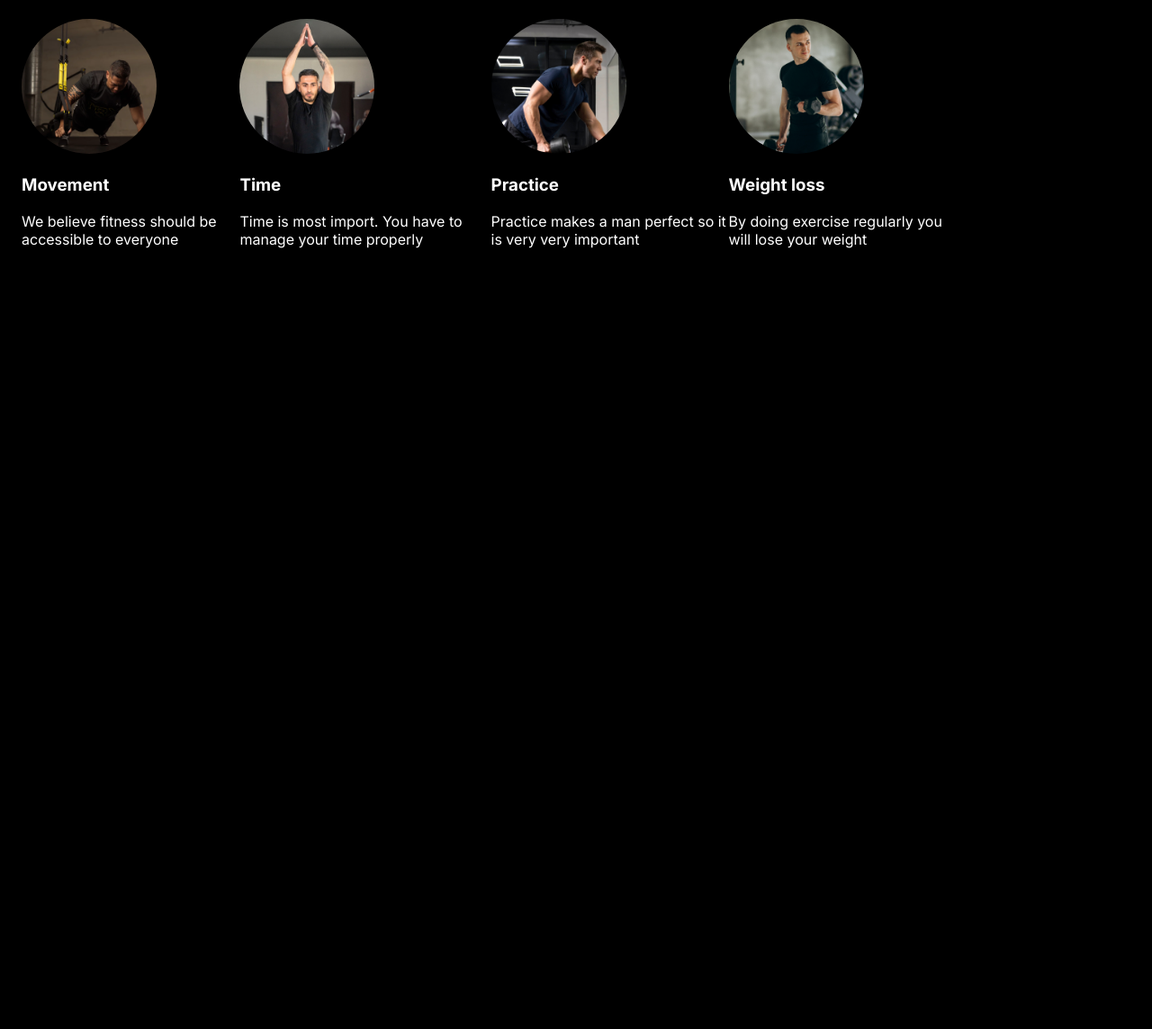
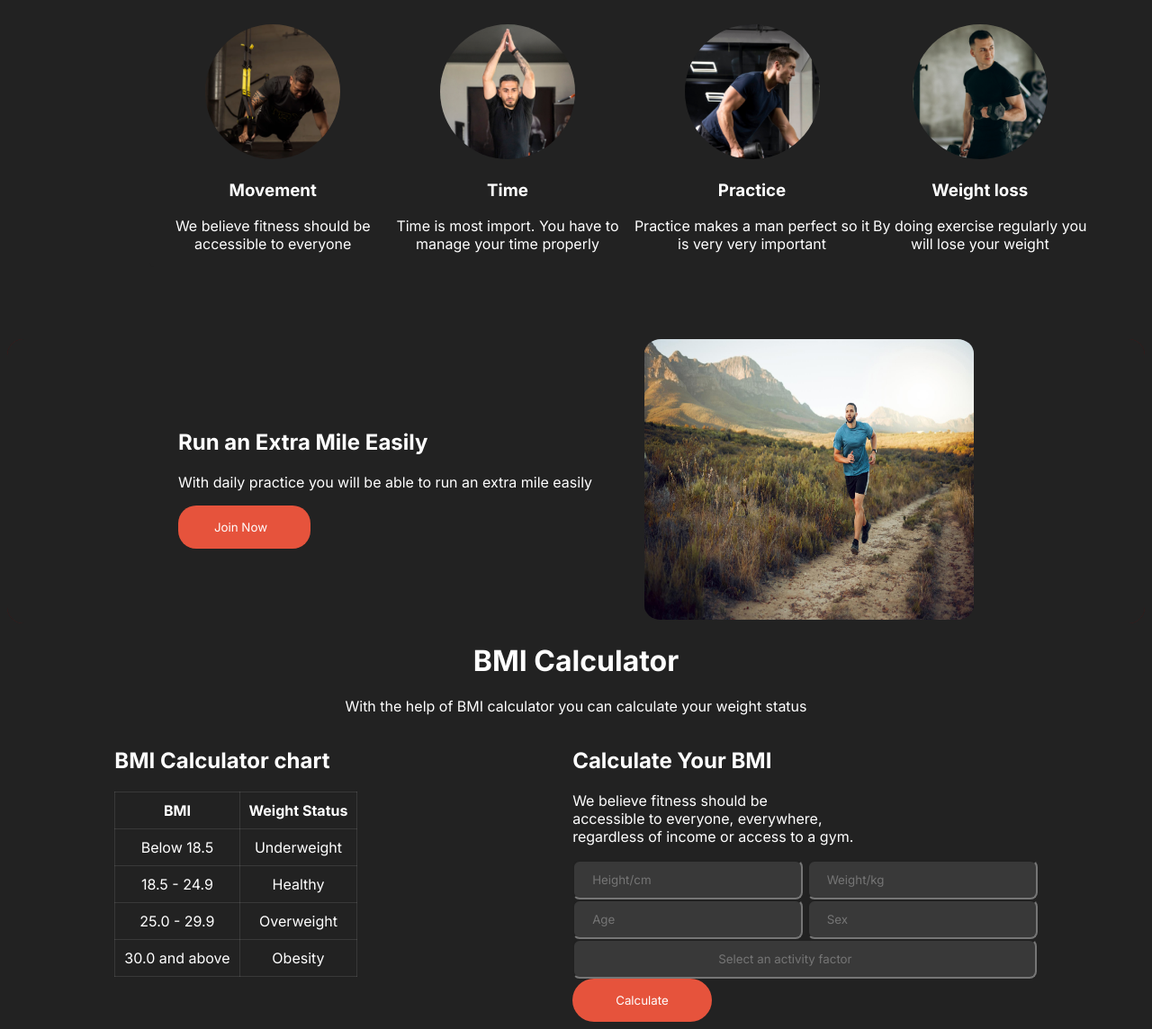
Before and after one commit to rezaulHassan/fitness-website, a plain HTML site: page index.html in a window 1280 px wide. Shown: the part 1018-2162 px from the top of the page at 90% size. Before the commit the page ends 1318 px from the top, so only its background shows below. Drawn offline with Linux system fonts and the light colour scheme.

Commit message:
added BMI calculator

```diff
--- a/index.html
+++ b/index.html
@@ -8,17 +8,17 @@
 </head>
 <body>
 
-    <header>
+    <header class="header">
         <nav>
             <div class="nav-parents-div">
                 <div class="nav-heading">
                     <h1 style="color: red; ;"><i>Fitness</i></h1>
                 </div>
                 <div class="nav-anchor">
-                    <a id="home"href="">Home</a>
-                    <a href="">Service</a>
-                    <a href="">Contact</a>
-                    <a href="">About</a>
+                    <a id="home"href="" style="border: none; padding: 8px 20px 8px 20px;">Home</a>
+                    <a href="" style="border: none;">Service</a>
+                    <a href="" style="border: none;">Contact</a>
+                    <a href="" style="border: none;">About</a>
                 </div>
                 <div id="humburger"><a ><img src="images/menu.png" width="20px" alt=""></a></div>
             </div>
@@ -29,7 +29,7 @@
 <h1 id="hero-h1" >Get body in <i>shape</i> & stay healthy</h1>
 <p style="color: aliceblue;">A huge selection of health and <br>
      fitness content, healthy recipes and transformation stories to help you get fit and stay fit!</p>
-<button id="join-club">Join Club Now!</button>
+<button class="join-club">Join Club Now!</button>
 <button id="download-app">Download App</button>
     </div>
     <div class="hero-img">
@@ -78,6 +78,84 @@
                 </div>
             </div>
         </section>
+        <!-- section Run an Extra
+Mile Easily -->
+<section class="run-an-extra-mile">
+    <div class="run-an-extra-mile-parents-div">
+<div style="margin-top: 5rem; color: white; border: none;" class="run-an-extra-mile-container-div">
+<h2 >Run an Extra
+    Mile Easily</h2>
+    <p >
+        With daily practice  you will be able to run an extra mile easily
+    </p>
+    <button style="border-radius: 20px ; color: white;
+
+    background:rgb(230, 83, 60); padding: 16px 48px 16px 40px; border: none;">Join Now</button>
+</div>
+<div class="run-an-extra-mile-img-div">
+    <img src="images/run.jpg" alt="" class="run-img">
+</div>
+    </div>
+</section>
+
+<!-- bmi -->
+ <div class="BMI-text" style="color: white; text-align: center;">
+    <h1>BMI Calculator</h1>
+    <p>With the help of BMI calculator  you can
+        calculate your weight status
+    </p>
+ </div>
+ <section style="color: white;" class="BMI">
+    <div class="container">
+       <div class="bmi-table">
+        <h2>BMI Calculator chart</h2>
+        <table>
+            <thead>
+                <tr>
+                    <th>BMI </th>
+                    <th>Weight Status</th>
+                </tr>
+            </thead>
+            <tbody>
+                <tr>
+                    <td>Below 18.5</td>
+                    <td>Underweight</td>
+                </tr>
+                <tr>
+                    <td>18.5 - 24.9</td>
+                    <td>Healthy </td>
+                </tr>
+                <tr>
+                    <td>25.0 - 29.9</td>
+                    <td>Overweight</td>
+                </tr>
+                <tr>
+                    <td>30.0 and above</td>
+                    <td>Obesity</td>
+                </tr>
+            </tbody>
+        </table>
+       </div>
+       <div class="bmi-text-field">
+        <div>
+            <h2>
+                Calculate Your BMI
+            </h2>
+            <p>We believe fitness should be <br> accessible to everyone, everywhere, <br> regardless of income or access to a gym.
+
+            </p>
+        </div>
+        <div>
+            <input type="number" style="border-radius: 8px; background: rgba(255, 255, 255, 0.1); padding: 12px 40px 12px 20px;" id="height" placeholder="Height/cm" required>
+            <input type="number" style="border-radius: 8px; background: rgba(255, 255, 255, 0.1); padding: 12px 40px 12px 20px;" id="weight" placeholder="Weight/kg" required> <br>
+            <input type="number" style="border-radius: 8px; background: rgba(255, 255, 255, 0.1); padding: 12px 40px 12px 20px;" id="weight" placeholder="Age" required>
+            <input type="number" style="border-radius: 8px; background: rgba(255, 255, 255, 0.1); padding: 12px 40px 12px 20px;" id="weight" placeholder="Sex" required> <br>
+            <input type="number" style="border-radius: 8px; background: rgba(255, 255, 255, 0.1); padding: 12px 160px 12px 160px;" id="weight" placeholder="Select an activity factor" required> <br>
+            <button class="join-club" style="padding: 16px 48px 16px 48px;">Calculate</button>
+        </div>
+       </div>
+    </div>
+ </section>
     </main>
     <footer></footer>
 </body>
--- a/styles/fitness.css
+++ b/styles/fitness.css
@@ -2,11 +2,14 @@
 
 *{
     font-family: "Inter", sans-serif;
-    background-color: rgb(0, 0, 0);;
+    background-color: rgb(34, 34, 34);
+
 }
-
+.header{
+    max-width: 1440px;
+    background-color: rgb(34, 34, 34);
+}
 .nav-parents-div{
-    max-width: 1060px;
     display: flex;
     justify-content: space-between;
     align-items: center;
@@ -16,6 +19,7 @@
 .nav-anchor, a{
     box-sizing: border-box;
     border: 1px solid rgba(255, 255, 255, 0.1);
+    padding: 4px;
     border-radius: 39px;
     display: flex;
     gap: 3rem;
@@ -32,14 +36,9 @@
 }
 /* hero section styles */
 .hero{
-    max-width: 1440px;
     display: flex;
-    justify-content: space-between;
-    align-items: center;
-    background: linear-gradient
-    (180.00deg, rgb(17, 17, 17),rgba(119, 119, 119, 0) 100%);
+    text-align: center;
     margin-left: 8rem;
-    margin-right: 3rem;
 
 }
 #hero-h1{
@@ -48,25 +47,27 @@ font-size: 6rem;
 font-weight: 900;
 
 }
-#join-club{
+.join-club{
     border-radius: 5rem;
     color: white;
     background: rgb(230, 83, 60);
     border: none;
-    padding: 0.5rem;
+    padding: 16px 40px 16px 40px;
 }
 #download-app{
 box-sizing: border-box;
 border: 1px solid rgb(255, 255, 255);
 border-radius: 5rem;
+background: black;
 color: white;
-padding: 0.5rem;
+padding: 16px 40px 16px 40px;
+margin-left: 2rem;
 }
 .hero-img-badge1{
 border-radius: 12px;
 width: 120px;
 bottom: 15rem;
-left: 2rem;
+left: 7rem;
 padding: 20px;
 background: rgba(48, 48, 48, 0.54);
 text-align: center;
@@ -82,8 +83,8 @@ position: relative;
 }
 .hero-img-badge2{
 width: 146px;
-bottom: 35rem;
-left: 13rem;
+bottom: 33rem;
+left: 24rem;
 padding: 1px;
 border-radius: 10px;
 background: rgba(48, 48, 48, 0.54);
@@ -98,9 +99,15 @@ background: none;
     margin: 0;
     background: none;
     }
+
     /* change your habit section style */
     .habits{
         max-width: 1044px;
+        background-color: rgb(34, 34, 34);
+        border: none;
+        border-radius: 5px;
+        text-align: center;
+        margin-left: 158px;
     }
     .habits-sec-text{
         text-align: center;
@@ -136,9 +143,66 @@ background: none;
         align-items: center;
         margin-left: 6rem;
     }
+    /* run-an-extra-mile section styles */
+    .run-an-extra-mile{
+        max-width: 1440px;
+        margin-top: 5rem;
+        border-radius: 18px;
+        background: rgba(111, 10, 10, 0.781);
+    }
+    .run-img{
+     width: 366px;
+     height: 312px;
+     margin-left: 3rem;
+     top: 30px;
+     border-radius: 5%;
+    }
+    .run-an-extra-mile-parents-div{
+    display: flex;
+    justify-content: center;
+    border-radius: 18px;
+     gap: 10px;
+
+    }
+
+    /* bmi */
+ .BMI{
+    max-width: 1440px;
+ }
+
+    table {
+        margin-top: 20px;
+        border-collapse: collapse;
+    }
+
+    table, th, td {
+         border: 1px solid rgba(255, 255, 255, 0.1);
+    }
+
+    th, td {
+        padding: 10px;
+        text-align: center;
+    }
+
+    thead {
+        background-color: #4CAF50;
+        color: white;
+    }
+
+    tbody tr:nth-child(even) {
+        background-color: #f2f2f2;
+    }
+   .container{
+    display: flex;
+    justify-content: space-around;
+   }
+
 
 /* responsive layout for 576px*/
 @media screen and (max-width: 576px){
+    .header{
+        max-width: 100%;
+    }
     .nav-anchor{
         display: none;
     }
@@ -162,9 +226,21 @@ background: none;
         flex-direction: column;
         margin-left: 0.5rem;
     }
+    .run-an-extra-mile-parents-div{
+        display: flex;
+        flex-direction: column;
+    }
+    .run-an-extra-mile-container-div{
+        margin-left: 3rem;
+    }
+    .container{
+        display: flex;
+        flex-direction: column;
+        gap: 2rem;
+    }
 }
 /* responsive layout for 573px */
-@media screen and (min-width:573px) {
+@media screen and (min-width:576px) {
 
     .nav-parents-div{
         margin-left: 5rem;
@@ -182,7 +258,7 @@ background: none;
     }
 }
 /* responsive layout for 992px */
-@media screen and (min-width:992px) {
+@media screen and (min-width:900px) {
 
     .nav-parents-div{
         margin-left: 5rem;
@@ -193,6 +269,9 @@ background: none;
         grid-template-columns: repeat(2, 1fr);
         margin-left: 5rem;
     }
+
+
+    }
     .habits-sec-content{
         display: flex;
     }
```
